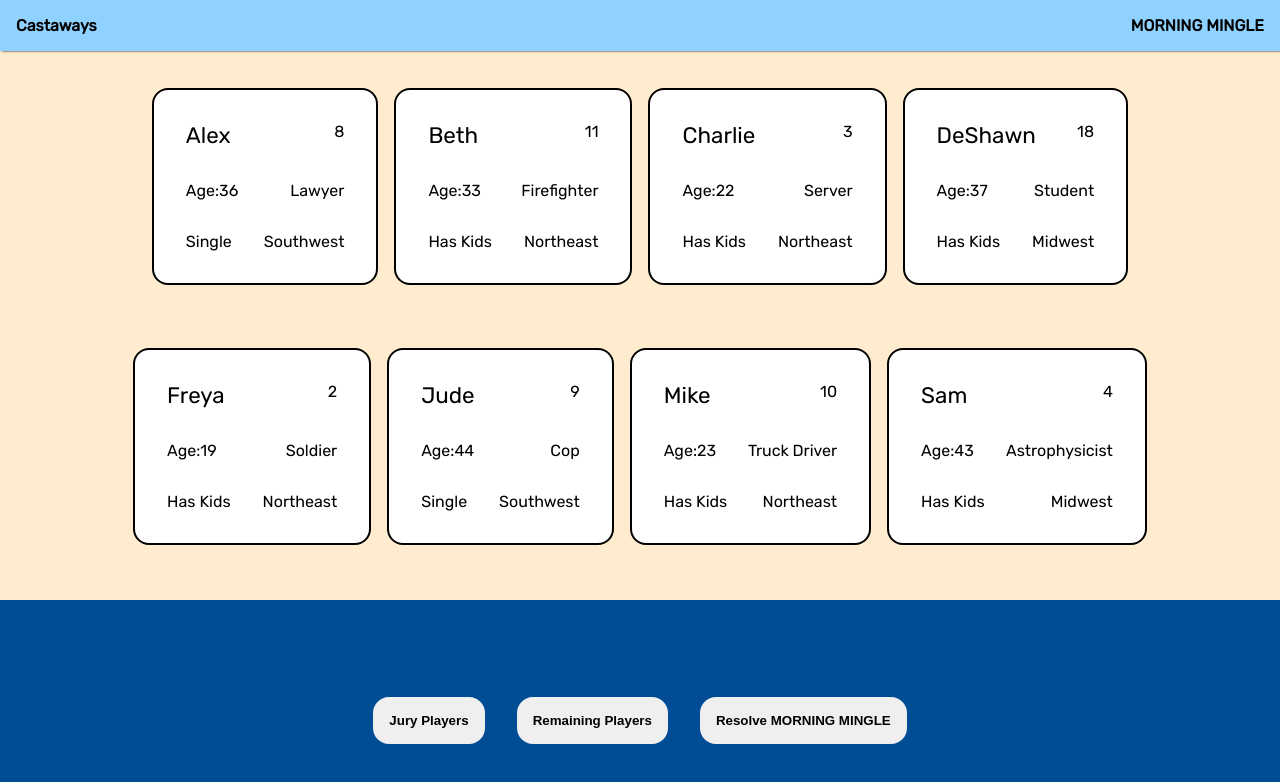
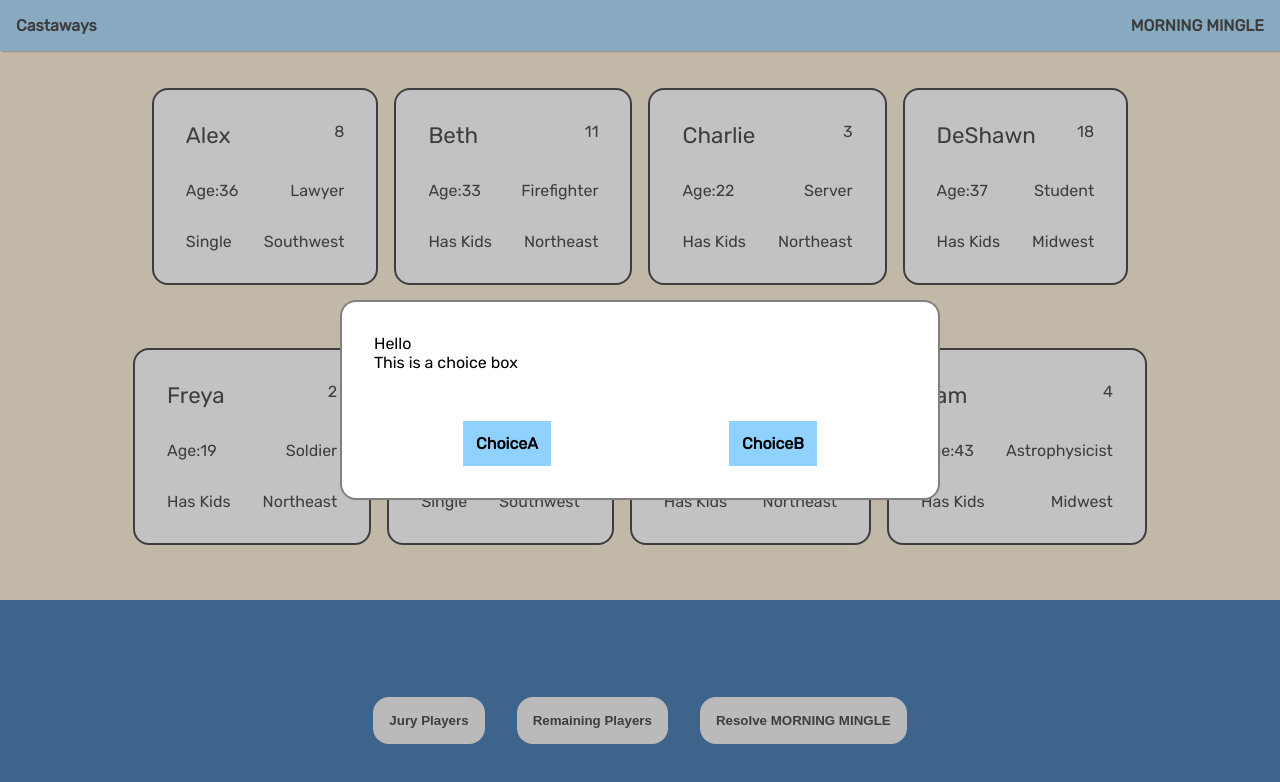
Before and after one commit to mwinser/castaways, a React (Create React App) app: page / in a window 1280 px wide. Shown: the top 782 px of the page. Built offline with nearby package versions, Linux system fonts and the light colour scheme.

Commit message:
feat: pop-up choice dialog box

```diff
--- a/src/App.css
+++ b/src/App.css
@@ -15,6 +15,41 @@ html, body {
   background-color: rgb(0, 77, 150);
   position: relative;
 
+}
+.choicebox {
+  position: absolute;
+  top: 0;
+  left: 0;
+  width: 100%;
+  height: 100%;
+  background-color: rgba(128, 128, 128, 0.479);
+  display: flex;
+  justify-content: center;
+  align-items: center;
+}
+.choicebox .box {
+  background: white;
+  width: 60%;
+  max-width: 600px;
+  height: 200px;
+  border: 2px solid gray;
+  border-radius: 1rem;
+  padding: 2rem;
+  display: flex;
+  flex-direction: column;
+}
+.choicebox .dialog {
+  flex-grow: 1;
+}
+.choicebox .choices {
+  display: flex;
+  justify-content: space-around;
+  align-items: center;
+}
+.choicebox .btn {
+  background:rgb(143, 210, 255);
+  padding: .8rem;
+  font-weight: bold;
 }
 .header {
   position: absolute;
--- a/src/App.js
+++ b/src/App.js
@@ -3,6 +3,7 @@ import './App.css';
 import PlayerCard from './components/PlayerCard';
 import { Context } from './Context';
 import PhaseManager from './PhaseManager';
+import ChoiceBox from './ChoiceBox';
 
 
 
@@ -92,7 +93,7 @@ function App() {
 
 
       </div>
-
+      <ChoiceBox title="Hello" content="This is a choice box" choices={["ChoiceA", "ChoiceB"]}/>
     </div>
   )
 }
--- /dev/null
+++ b/src/ChoiceBox.js
@@ -0,0 +1,26 @@
+import React from 'react'
+
+function ChoiceBox(props){
+    const {title, content, choices} = props
+    return (
+    <div className="choicebox">
+        <div className="box">
+            <div className="title">
+                {title}
+            </div>
+            <div className="dialog">
+                {content}
+            </div>
+            <div className="choices">
+                <div className="btn" id="choice1">
+                    {choices[0]}
+                </div>
+                <div className="btn" id="choice2">
+                    {choices[1]}
+                </div>
+            </div>
+        </div>
+    </div>
+    )
+}
+export default ChoiceBox
```
